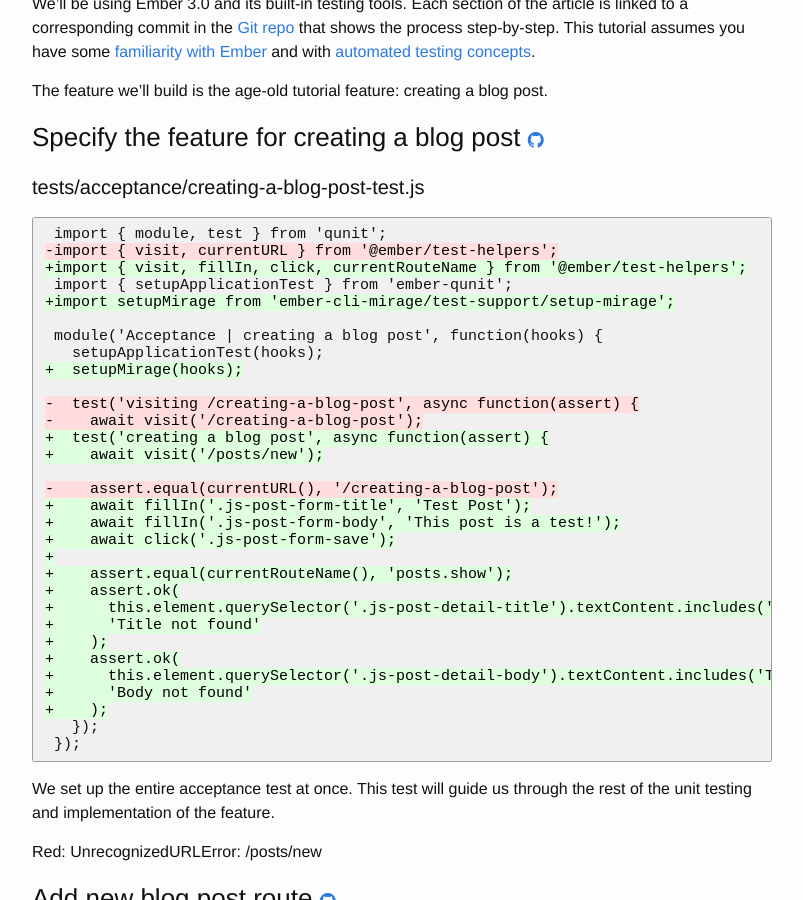
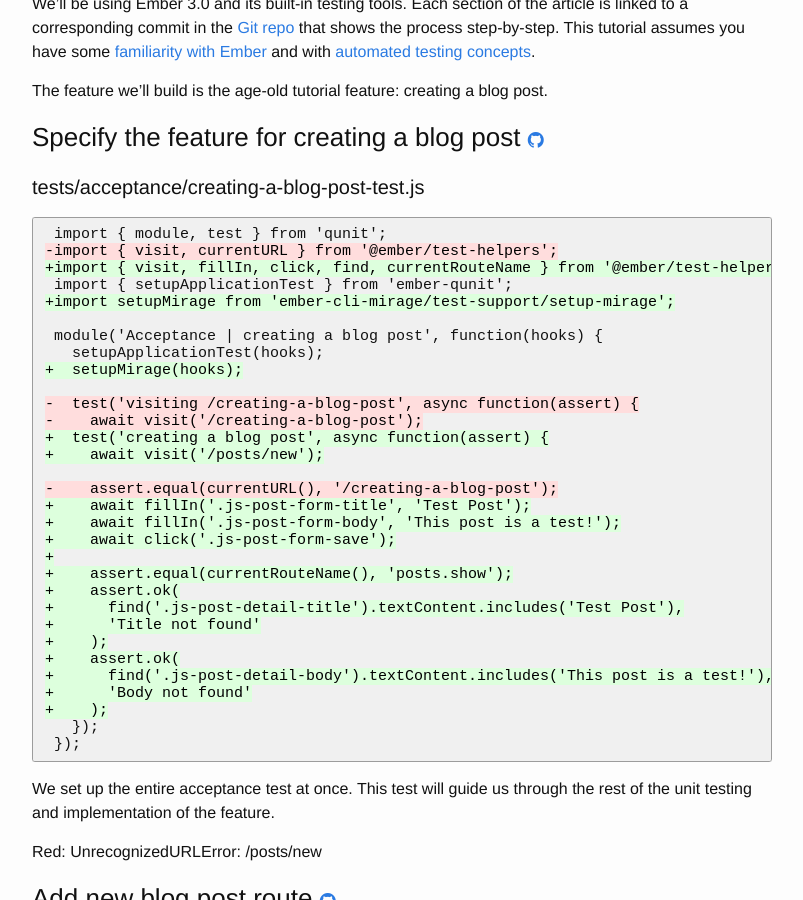
Before and after one commit to learn-tdd-in/learntdd.in, a Jekyll site: the page built from ember/index.md, in a window 1280 px wide and 900 px high, scrolled down 307 px. Shown: the whole window, without its empty margins (238-1041 px from the left). Built offline with Jekyll 4.4.1, drawn with Linux system fonts in a browser that asks for light colours; some of the changed lines change nothing that is shown.

Commit message:
Update Ember to use find()

````diff
--- a/ember/_commits.md
+++ b/ember/_commits.md
@@ -1,11 +1,11 @@
-### Specify the feature for creating a blog post [<span class="octicon octicon-mark-github"></span>](https://github.com/learn-tdd-in/ember/commit/b761d00dda0aef2b561bf08f2a570d7428369722)
+### Specify the feature for creating a blog post [<span class="octicon octicon-mark-github"></span>](https://github.com/learn-tdd-in/ember/commit/a61fc5b75444518c6a8eaacdba0a251f1e7eed5f)
 
 #### tests/acceptance/creating-a-blog-post-test.js
 
 ```diff
 {% raw %} import { module, test } from 'qunit';
 -import { visit, currentURL } from '@ember/test-helpers';
-+import { visit, fillIn, click, currentRouteName } from '@ember/test-helpers';
++import { visit, fillIn, click, find, currentRouteName } from '@ember/test-helpers';
  import { setupApplicationTest } from 'ember-qunit';
 +import setupMirage from 'ember-cli-mirage/test-support/setup-mirage';
 
@@ -25,11 +25,11 @@
 +
 +    assert.equal(currentRouteName(), 'posts.show');
 +    assert.ok(
-+      this.element.querySelector('.js-post-detail-title').textContent.includes('Test Post'),
++      find('.js-post-detail-title').textContent.includes('Test Post'),
 +      'Title not found'
 +    );
 +    assert.ok(
-+      this.element.querySelector('.js-post-detail-body').textContent.includes('This post is a test!'),
++      find('.js-post-detail-body').textContent.includes('This post is a test!'),
 +      'Body not found'
 +    );
    });
@@ -41,7 +41,7 @@
 Red: UnrecognizedURLError: /posts/new
 
 
-### Add new blog post route [<span class="octicon octicon-mark-github"></span>](https://github.com/learn-tdd-in/ember/commit/732f9d0d51e0ea9b42755b4129dded13849f0d43)
+### Add new blog post route [<span class="octicon octicon-mark-github"></span>](https://github.com/learn-tdd-in/ember/commit/ffe039bfbe1970cb0775c15e05788933ef8390ae)
 
 #### app/router.js
 
@@ -83,7 +83,7 @@
 The next error is simple: no title form field is found to fill text into.
 
 
-### Add post-form component scaffold [<span class="octicon octicon-mark-github"></span>](https://github.com/learn-tdd-in/ember/commit/7670d9f18ff48d869b0f990e9f7b15c9003ba128)
+### Add post-form component scaffold [<span class="octicon octicon-mark-github"></span>](https://github.com/learn-tdd-in/ember/commit/1a4fca840f249ff9abf0c6a17545dbb6bf6cb3b3)
 
 #### app/components/post-form.js
 
@@ -148,7 +148,7 @@
 Rather than just getting the test to pass by putting a form input on the route's template, we "write the code we wish we had." In this case, we wish we had a `post-form` component to use that would provide the form inputs for us. We generate it and go ahead and render it in our route template.
 
 
-### Specify form component should render the form [<span class="octicon octicon-mark-github"></span>](https://github.com/learn-tdd-in/ember/commit/61fa018cd74944bc26ebacf8ead8266a17057780)
+### Specify form component should render the form [<span class="octicon octicon-mark-github"></span>](https://github.com/learn-tdd-in/ember/commit/46c9fad698db039a417e0b22d29644b7c8ba9eae)
 
 #### tests/integration/components/post-form-test.js
 
@@ -190,7 +190,7 @@
 Element .js-post-form-body not found
 
 
-### Add form component markup [<span class="octicon octicon-mark-github"></span>](https://github.com/learn-tdd-in/ember/commit/330bf1461b4a08d69ff6f920aa148f2f064ac220)
+### Add form component markup [<span class="octicon octicon-mark-github"></span>](https://github.com/learn-tdd-in/ember/commit/9134b239e22323dd98ef07a484346f37ebb8b69e)
 
 #### app/templates/components/post-form.hbs
 
@@ -216,7 +216,7 @@
 Now that we're rendering markup for the component, its unit test is able to find the title field and fill it in. The acceptance test also gets past the point of filling in the title, and now it reports that it expected to end up at the posts.show route, but it was still on the posts.new route. This is because we haven't told the component to do anything when the save button is clicked. We need to get Ember handling the form submission.
 
 
-### Specify the component should call the save action [<span class="octicon octicon-mark-github"></span>](https://github.com/learn-tdd-in/ember/commit/1db5e174083d6042f510c04d2258732c6771aede)
+### Specify the component should call the save action [<span class="octicon octicon-mark-github"></span>](https://github.com/learn-tdd-in/ember/commit/3e8fb4828cffbd09fb9136d0211cd91775c5aeaf)
 
 #### tests/integration/components/post-form-test.js
 
@@ -256,7 +256,7 @@
 Our code doesn't refer to this submitHandler attribute yet, so it's never called.
 
 
-### Add submitForm action [<span class="octicon octicon-mark-github"></span>](https://github.com/learn-tdd-in/ember/commit/755414d7e3b99771183be8c24acd4d6d152cde93)
+### Add submitForm action [<span class="octicon octicon-mark-github"></span>](https://github.com/learn-tdd-in/ember/commit/db054b162d1b6786541ae1bd5572f5d9d9cc5616)
 
 #### app/components/post-form.js
 
@@ -291,7 +291,7 @@
 Now our component test is able to verify that the submit handler is called. Now the acceptance test errors out because submitting the form expects a submitHandler to be passed in, and there isn't one.
 
 
-### Add new post controller for save action [<span class="octicon octicon-mark-github"></span>](https://github.com/learn-tdd-in/ember/commit/ede36fdf6795519c470e9994b05997a1d74298cb)
+### Add new post controller for save action [<span class="octicon octicon-mark-github"></span>](https://github.com/learn-tdd-in/ember/commit/bc1b7be11374322daa5858097fddfac4b5255f9f)
 
 #### app/controllers/posts/new.js
 
@@ -325,7 +325,7 @@
 Now the acceptance tests reports that the user isn't being transitioned to the posts.show route
 
 
-### Transition to show route [<span class="octicon octicon-mark-github"></span>](https://github.com/learn-tdd-in/ember/commit/7b87d2d99790040146a5893f4dabc7a643b45277)
+### Transition to show route [<span class="octicon octicon-mark-github"></span>](https://github.com/learn-tdd-in/ember/commit/db43030cc5a4fb4cacd17cff1a628db593beead6)
 
 #### app/controllers/posts/new.js
 
@@ -344,7 +344,7 @@
 Now the acceptance test successfully attempts to transition to the `posts.show` route, but it doesn't yet exist.
 
 
-### Add posts.show route [<span class="octicon octicon-mark-github"></span>](https://github.com/learn-tdd-in/ember/commit/23025f00fdded33c5bfb520abee5bad4185930af)
+### Add posts.show route [<span class="octicon octicon-mark-github"></span>](https://github.com/learn-tdd-in/ember/commit/a5b12c801aadb7103f57094496bb0e0a65936091)
 
 #### app/router.js
 
@@ -382,7 +382,7 @@
 Now the acceptance test is able to display the `posts.show` route, but it can't find the post's title on the page, because we aren't rendering anything to the screen yet.
 
 
-### Add detail component scaffold [<span class="octicon octicon-mark-github"></span>](https://github.com/learn-tdd-in/ember/commit/67181f218de50df340131dc64d913aee7a11321b)
+### Add detail component scaffold [<span class="octicon octicon-mark-github"></span>](https://github.com/learn-tdd-in/ember/commit/b9fe53693dea12032435950da72d89ec9b3251b8)
 
 #### app/components/post-detail.js
 
@@ -448,7 +448,7 @@
  "write the code we wish we had": a post display component.
 
 
-### Specify detail component should display model fields [<span class="octicon octicon-mark-github"></span>](https://github.com/learn-tdd-in/ember/commit/6a67efb7180afc545c97f2c8d6f08da71a93e5a2)
+### Specify detail component should display model fields [<span class="octicon octicon-mark-github"></span>](https://github.com/learn-tdd-in/ember/commit/a64eff7a43fef9856d2dad980255a0e5f4ddadac)
 
 #### tests/integration/components/post-detail-test.js
 
@@ -497,7 +497,7 @@
 This means that the title field was not found, to be able to retrieve the textContent from it.
 
 
-### Add post detail display markup [<span class="octicon octicon-mark-github"></span>](https://github.com/learn-tdd-in/ember/commit/9ec5be666a8cdfcf1446af992f13cf110f23036e)
+### Add post detail display markup [<span class="octicon octicon-mark-github"></span>](https://github.com/learn-tdd-in/ember/commit/b322b89d0c03cf87d8c2a62b86e7fd4c143d949d)
 
 #### app/templates/components/post-detail.hbs
 
@@ -517,7 +517,7 @@
 The acceptance test still has the same error! Why's that? Well, we're not actually saving the post when we click save, and we aren't loading the post on the show page.
 
 
-### Hook routes into post model [<span class="octicon octicon-mark-github"></span>](https://github.com/learn-tdd-in/ember/commit/cf816074d8211dd6f78636d0b5fd6e1a1848f616)
+### Hook routes into post model [<span class="octicon octicon-mark-github"></span>](https://github.com/learn-tdd-in/ember/commit/78082a639049ed65cd04166d9c6bf4725a453bed)
 
 #### app/controllers/posts/new.js
 
@@ -570,7 +570,7 @@
 This isn't a very descriptive error, but it seems to be related to the fact that there _is_ no `post` model.
 
 
-### Add post model [<span class="octicon octicon-mark-github"></span>](https://github.com/learn-tdd-in/ember/commit/7016c8b3072bea28576b44a4d35e1489b4dcb381)
+### Add post model [<span class="octicon octicon-mark-github"></span>](https://github.com/learn-tdd-in/ember/commit/f2d6d37c6e447e67b55cfda177ad749f1546dd70)
 
 #### app/models/post.js
 
@@ -589,7 +589,7 @@
 Next we get an error from Mirage, our fake server. It needs a corresponding post creation endpoint created.
 
 
-### Add post route [<span class="octicon octicon-mark-github"></span>](https://github.com/learn-tdd-in/ember/commit/a66744bd7fb558955d586ae5e5c8710676cc45d3)
+### Add post route [<span class="octicon octicon-mark-github"></span>](https://github.com/learn-tdd-in/ember/commit/a30661c5d49a5ecfcad6181dabcd6578d48e5fa7)
 
 #### mirage/config.js
 
@@ -604,7 +604,7 @@
 The next error is in Mirage again: we now get to the post show page, but Mirage isn't configured to retrieve a post by ID.
 
 
-### Add mirage get post route [<span class="octicon octicon-mark-github"></span>](https://github.com/learn-tdd-in/ember/commit/082f3fdf03d090be222da66c66616b113a2451ab)
+### Add mirage get post route [<span class="octicon octicon-mark-github"></span>](https://github.com/learn-tdd-in/ember/commit/cfcbc544a6bb26b5362ab0748a9b709a7fbf2587)
 
 #### mirage/config.js
 
@@ -622,7 +622,7 @@
 The title is not shown because the data from our create post form isn't actually submitted.
 
 
-### Specify form should send the form data [<span class="octicon octicon-mark-github"></span>](https://github.com/learn-tdd-in/ember/commit/620b53e09f7061bd13851d22b16f22f406853eb2)
+### Specify form should send the form data [<span class="octicon octicon-mark-github"></span>](https://github.com/learn-tdd-in/ember/commit/9551073e3f82b54d73b9c3247605ac8b1875c57f)
 
 #### tests/integration/components/post-form-test.js
 
@@ -664,7 +664,7 @@
 This means that no postData object is being sent into the submit handler at all.
 
 
-### Send post form data to save action [<span class="octicon octicon-mark-github"></span>](https://github.com/learn-tdd-in/ember/commit/2a82ba4d545e4a76c2e92fd1a0bb92a9b20212d9)
+### Send post form data to save action [<span class="octicon octicon-mark-github"></span>](https://github.com/learn-tdd-in/ember/commit/03896931f85eaaa33a8d7d376ac0675ae1ab4962)
 
 #### app/components/post-form.js
 
@@ -713,7 +713,7 @@
 The TDD way to approach this problem is to find the test that will demonstrate the problem with the attributes not being defined. In this case, a test of the post retrieval page pulling up a post from the backend will show the problem.
 
 
-### Specify show page should display model from the database [<span class="octicon octicon-mark-github"></span>](https://github.com/learn-tdd-in/ember/commit/c2ebc11f5b0cb917c268f75faf5bf77e60428a5c)
+### Specify show page should display model from the database [<span class="octicon octicon-mark-github"></span>](https://github.com/learn-tdd-in/ember/commit/40c0a4b83347a4584f74f2f1b797ed474c09cd77)
 
 #### tests/acceptance/viewing-a-blog-post-test.js
 
@@ -754,7 +754,7 @@
 The test fails because no title is being outputted on the page. This is the problem that happens when we don't define attributes on our model.
 
 
-### Add attributes to model [<span class="octicon octicon-mark-github"></span>](https://github.com/learn-tdd-in/ember/commit/6b18216ab377218b3e179ef32509edd8036e0abf)
+### Add attributes to model [<span class="octicon octicon-mark-github"></span>](https://github.com/learn-tdd-in/ember/commit/d0607644b8f48a0e27a9782c44681c40786fb60e)
 
 #### app/models/post.js
 
````
Also changed, not shown: 1 other file.
